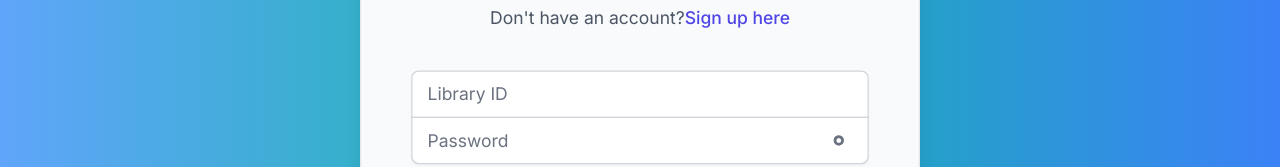
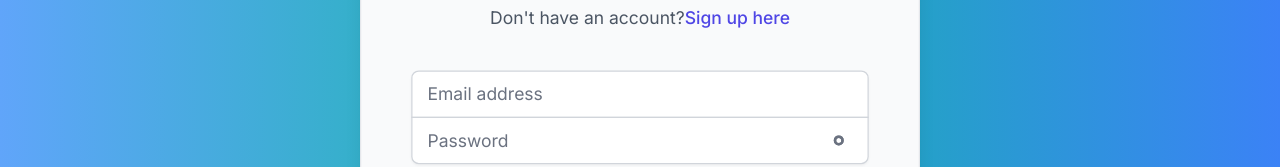
Before and after one commit to codecShivam/LUMOS_frontend, a Next.js app: page /auth/SignIn in a window 1280 px wide. Shown: the part 292-459 px from the top of the page. Built offline with nearby package versions, Linux system fonts and the light colour scheme.

Commit message:
changed login with library id to email address

```diff
--- a/app/auth/components/SignInForm.tsx
+++ b/app/auth/components/SignInForm.tsx
@@ -2,17 +2,17 @@ import React, { useState, FormEvent, Dispatch, SetStateAction } from 'react';
 
 
 interface SignInFormProps {
-    onFormSubmit: (libId: string, password: string) => void;
+    onFormSubmit: (emailAddress: string, password: string) => void;
   }
 
   const SignInForm: React.FC<SignInFormProps> = ({ onFormSubmit }) => {
-    const [libId, setLibId] = useState<string>('');
+    const [emailAddress, setemailAddress] = useState<string>('');
     const [password, setPassword] = useState<string>('');
     const [showPassword, setShowPassword] = useState<boolean>(false);
 
     const handleSubmit = (event: FormEvent) => {
       event.preventDefault();
-      onFormSubmit(libId, password);
+      onFormSubmit(emailAddress, password);
     };
 
 
@@ -21,19 +21,19 @@ interface SignInFormProps {
             <input type="hidden" name="remember" value="true" />
             <div className="rounded-md shadow-sm -space-y-px">
                 <div>
-                    <label htmlFor="library-id" className="sr-only">
-                        Library ID
+                    <label htmlFor="email-address" className="sr-only">
+                        Email address
                     </label>
                     <input
-                        id="library-id"
-                        name="libId"
-                        type="libId"
-                        autoComplete="libId"
+                        id="email-address"
+                        name="emailAddress"
+                        type="emailAddress"
+                        autoComplete="emailAddress"
                         required
-                        value={libId}
-                        onChange={(event) => setLibId(event.target.value)}
+                        value={emailAddress}
+                        onChange={(event) => setemailAddress(event.target.value)}
                         className="appearance-none rounded-none relative block w-full px-3 py-2 border border-gray-300 placeholder-gray-500 text-gray-900 rounded-t-md focus:outline-none focus:ring-indigo-500 focus:border-indigo-500 focus:z-10 sm:text-sm"
-                        placeholder="Library ID"
+                        placeholder="Email address"
                     />
                 </div>
                 <div>
```
